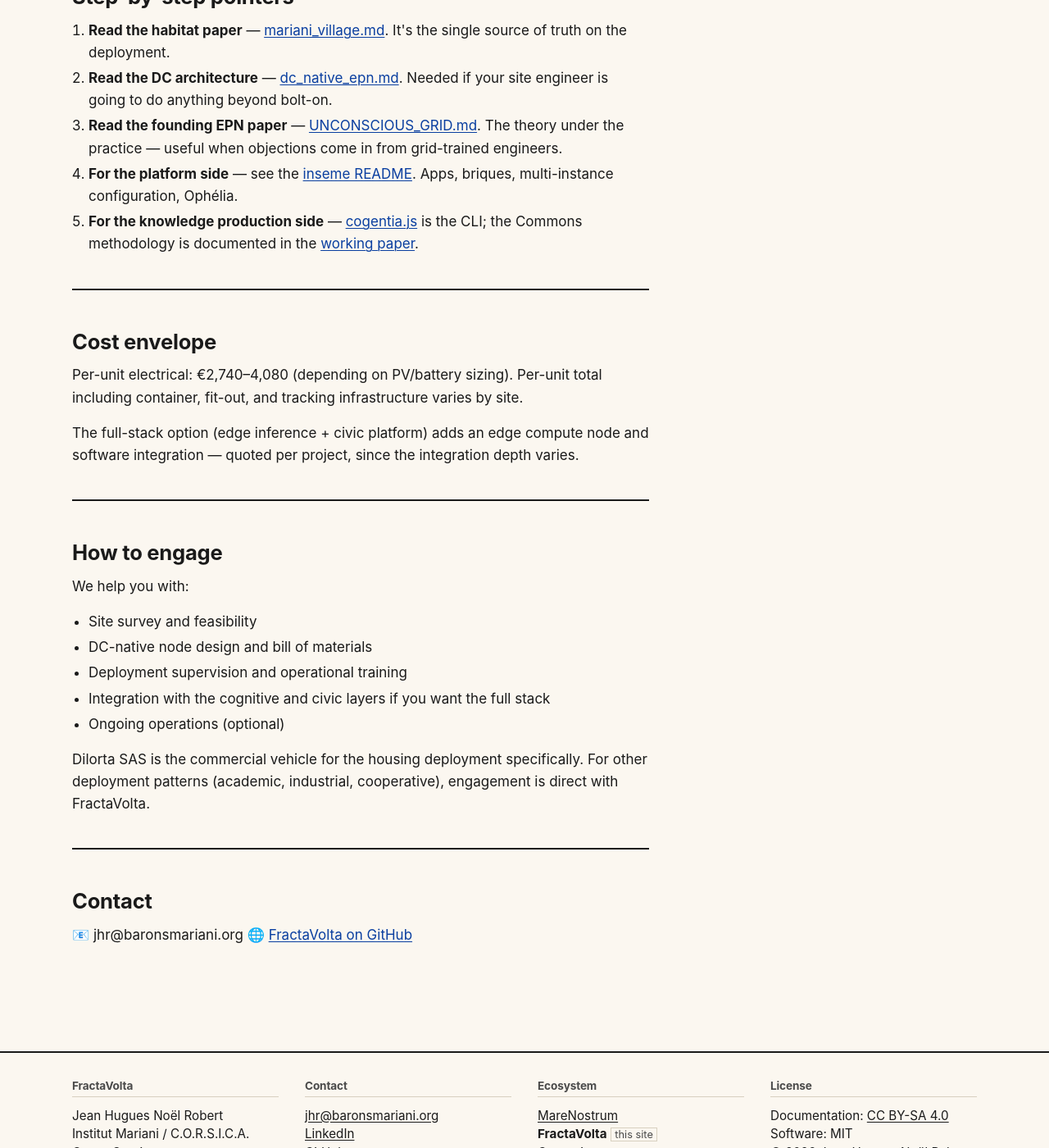
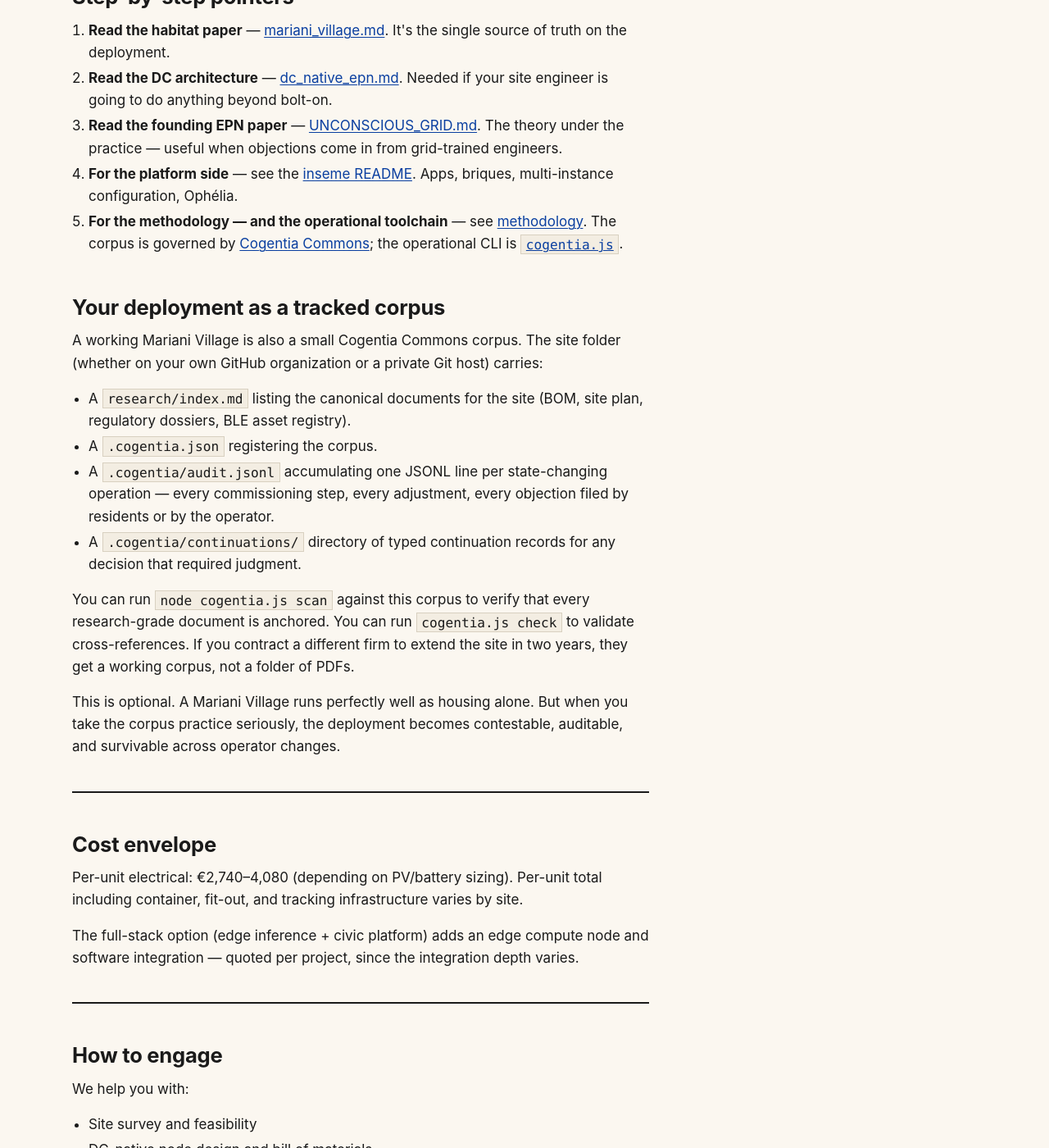
Before and after one commit to JeanHuguesRobert/FractaVolta, a Jekyll site: the page built from docs/for-deployers.md, in a window 1280 px wide and 1400 px high, scrolled down 2315 px. Shown: the whole window at 82% size. Built offline with Jekyll 4.4.1, drawn with Linux system fonts in a browser that asks for light colours; some of the changed text lies outside the part shown.

Commit message:
Methodology + MareNostrum pages; deeper Cogentia threading
Adds two cross-cutting pages to the site and threads Cogentia/continuation
material more concretely through the audience pages.

New pages
- docs/methodology.md — consolidated explanation of how the corpus governs
  itself: Cogentia Commons, cogentia.js, the continuation protocol, the
  Second Method. Frames the methodology as operational practice, not
  philosophy. Audience-specific implications at the bottom.
- docs/marenostrum.md — dedicated page for the strategic framework above
  the operational layer. Honest about early-stage status. Names the
  consortium-yet-to-form. Links to the marenostrum repo as the corpus
  proposal; no separate site for now.

Navigation
- _data/navigation.yml grows to 8 items: adds Methodology and MareNostrum
  in their respective positions.

Threading through audience pages
- for-partners: new "What you also receive — the audit trail" section.
  Concrete operational claims (decisions are typed, failed alternatives
  preserved, claims anchored, AI replaceable) replacing the previous
  hand-wave at "auditability."
- for-deployers: new "Your deployment as a tracked corpus" section
  showing what cogentia.js gives you operationally on a site.
- for-researchers: brief link to /methodology near the top so the
  page-level reader has the operational summary one click away.
- for-citizens: rewords the Ophélia paragraph to point at /methodology
  for the formal account of how her reasoning is bound.

Home page
- index.md adds a "How we work" section between "Why it matters" and
  "Status". Four sentences, three explicit links, no philosophy.

README updated with the new cross-cutting page links.

Co-Authored-By: Claude Opus 4.7 <noreply@anthropic.com>

```diff
--- a/docs/_data/navigation.yml
+++ b/docs/_data/navigation.yml
@@ -9,5 +9,9 @@ main:
     url: /for-researchers
   - title: For citizens
     url: /for-citizens
+  - title: Methodology
+    url: /methodology
   - title: Papers
     url: /papers
+  - title: MareNostrum
+    url: /marenostrum
--- a/docs/for-deployers.md
+++ b/docs/for-deployers.md
@@ -63,7 +63,20 @@ This is not required. You can run a Mariani Village as pure housing. But when yo
 2. **Read the DC architecture** — [dc_native_epn.md](https://github.com/JeanHuguesRobert/FractaVolta/blob/main/dc_native_epn.md). Needed if your site engineer is going to do anything beyond bolt-on.
 3. **Read the founding EPN paper** — [UNCONSCIOUS_GRID.md](https://github.com/JeanHuguesRobert/FractaVolta/blob/main/UNCONSCIOUS_GRID.md). The theory under the practice — useful when objections come in from grid-trained engineers.
 4. **For the platform side** — see the [inseme README](https://github.com/JeanHuguesRobert/inseme). Apps, briques, multi-instance configuration, Ophélia.
-5. **For the knowledge production side** — [cogentia.js](https://github.com/JeanHuguesRobert/cogentia) is the CLI; the Commons methodology is documented in the [working paper](https://github.com/JeanHuguesRobert/cogentia/blob/main/research/Cogentia_Commons_Working_Paper.md).
+5. **For the methodology — and the operational toolchain** — see [methodology](./methodology). The corpus is governed by [Cogentia Commons](https://github.com/JeanHuguesRobert/cogentia); the operational CLI is [`cogentia.js`](https://github.com/JeanHuguesRobert/cogentia/blob/main/scripts/cogentia.js).
+
+## Your deployment as a tracked corpus
+
+A working Mariani Village is also a small Cogentia Commons corpus. The site folder (whether on your own GitHub organization or a private Git host) carries:
+
+- A `research/index.md` listing the canonical documents for the site (BOM, site plan, regulatory dossiers, BLE asset registry).
+- A `.cogentia.json` registering the corpus.
+- A `.cogentia/audit.jsonl` accumulating one JSONL line per state-changing operation — every commissioning step, every adjustment, every objection filed by residents or by the operator.
+- A `.cogentia/continuations/` directory of typed continuation records for any decision that required judgment.
+
+You can run `node cogentia.js scan` against this corpus to verify that every research-grade document is anchored. You can run `cogentia.js check` to validate cross-references. If you contract a different firm to extend the site in two years, they get a working corpus, not a folder of PDFs.
+
+This is optional. A Mariani Village runs perfectly well as housing alone. But when you take the corpus practice seriously, the deployment becomes contestable, auditable, and survivable across operator changes.
 
 ---
 
```
Also changed, not shown: docs/for-citizens.md (+1 -1 lines), docs/for-partners.md (+11 -0 lines), docs/for-researchers.md (+2 -0 lines), docs/index.md (+6 -0 lines), docs/marenostrum.md (added, +52 -0 lines), docs/methodology.md (added, +74 -0 lines), README.md.
